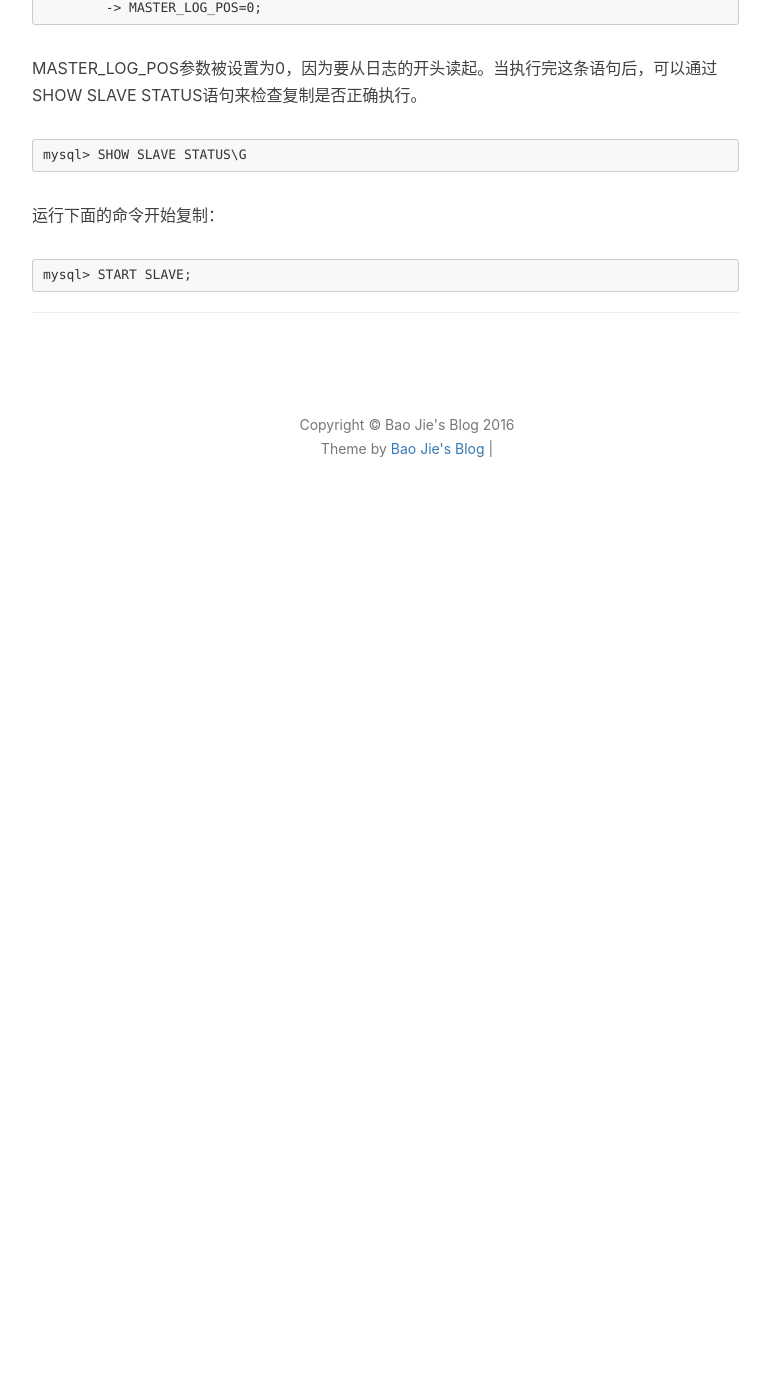
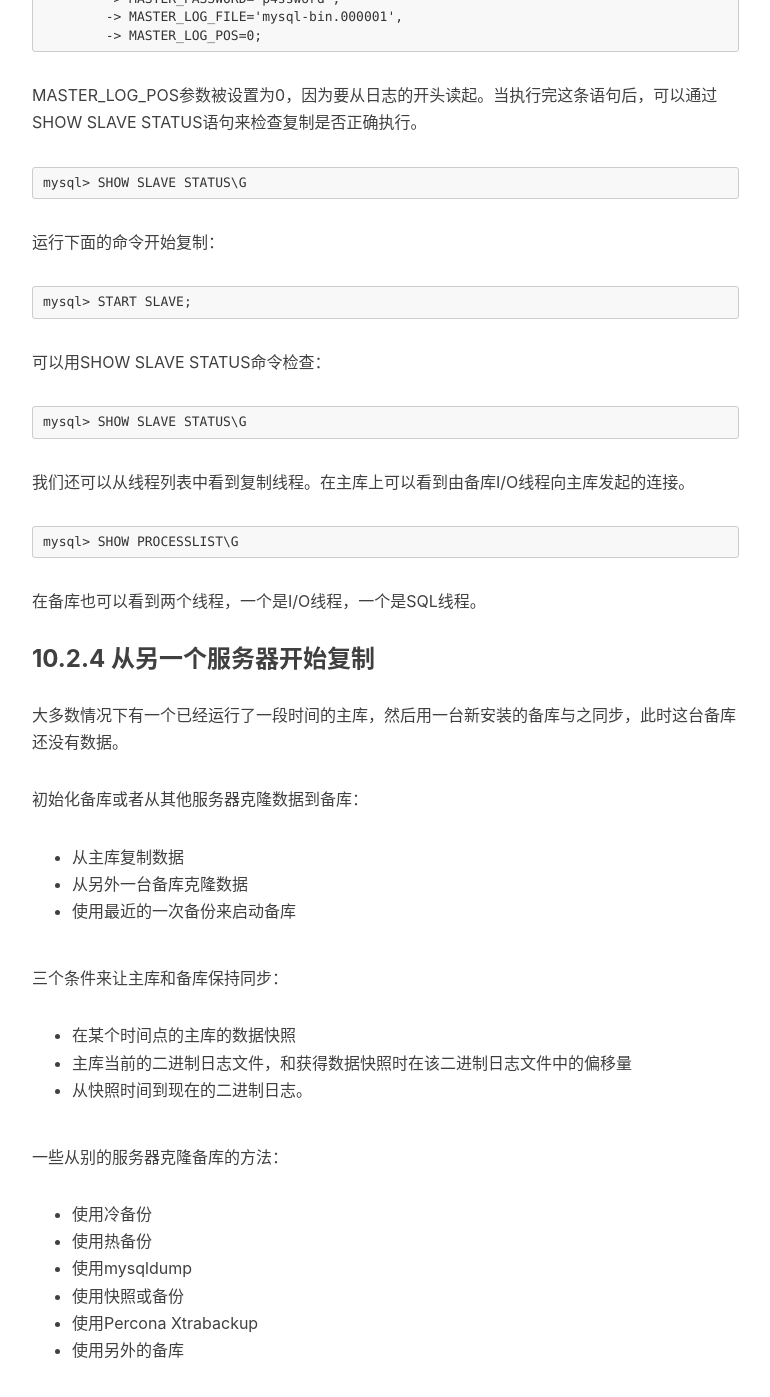
Before and after one commit to jiebaojie/jiebaojie.github.io, a Jekyll site: the page built from notes/db/highPerformanceMySQL.md, in a window 1280 px wide and 1400 px high, scrolled down 9054 px. Shown: the top 1397 px of the window, without its empty margins (233-1003 px from the left). Built offline with Jekyll 4.4.1, drawn with Linux system fonts in a browser that asks for light colours; nearby versions of some CDN libraries; comment, search, counter and statistics services are not loaded; before the commit the page ends 9579 px from its top, so only the background shows below that.

Commit message:
by baojie

```diff
--- a/notes/db/highPerformanceMySQL.md
+++ b/notes/db/highPerformanceMySQL.md
@@ -204,3 +204,38 @@ MASTER_LOG_POS参数被设置为0，因为要从日志的开头读起。当执
 运行下面的命令开始复制：
 
 	mysql> START SLAVE;
+
+可以用SHOW SLAVE STATUS命令检查：
+
+	mysql> SHOW SLAVE STATUS\G
+
+我们还可以从线程列表中看到复制线程。在主库上可以看到由备库I/O线程向主库发起的连接。
+
+	mysql> SHOW PROCESSLIST\G
+
+在备库也可以看到两个线程，一个是I/O线程，一个是SQL线程。
+
+### 10.2.4 从另一个服务器开始复制
+
+大多数情况下有一个已经运行了一段时间的主库，然后用一台新安装的备库与之同步，此时这台备库还没有数据。
+
+初始化备库或者从其他服务器克隆数据到备库：
+
+*	从主库复制数据
+*	从另外一台备库克隆数据
+*	使用最近的一次备份来启动备库
+
+三个条件来让主库和备库保持同步：
+
+*	在某个时间点的主库的数据快照
+*	主库当前的二进制日志文件，和获得数据快照时在该二进制日志文件中的偏移量
+*	从快照时间到现在的二进制日志。
+
+一些从别的服务器克隆备库的方法：
+
+*	使用冷备份
+*	使用热备份
+*	使用mysqldump
+*	使用快照或备份
+*	使用Percona Xtrabackup
+*	使用另外的备库
```
